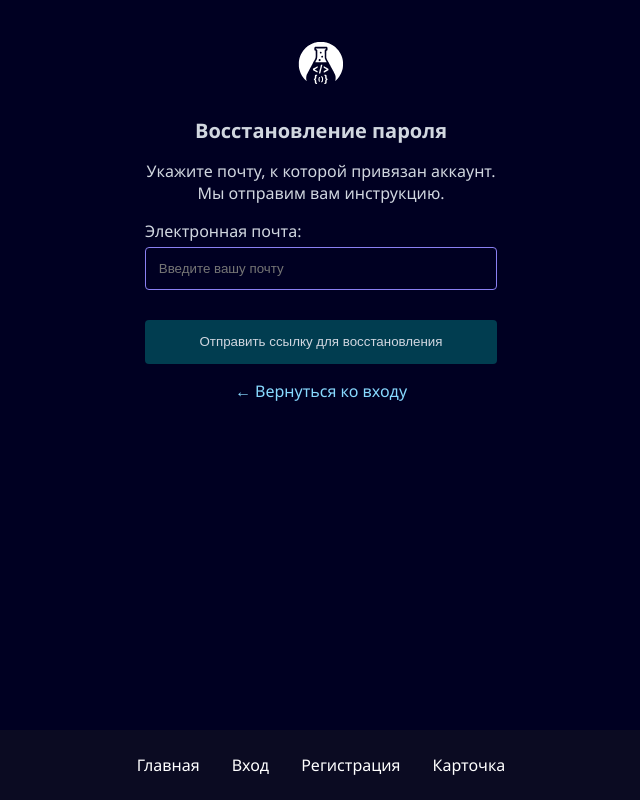
After one commit to Verefer/WebElementsLab.ru, a PHP site: page /password_reset.php in a window 1280 px wide. The commit adds this page. Shown: the whole page, without its empty margins (319-959 px from the left). Run offline with PHP 8.4, Linux system fonts and the light colour scheme.

Commit message:
Форма сброса пароля 	modified:   includes/footer.php 	modified:   login.php 	new file:   password_reset.php

```diff
--- a/includes/footer.php
+++ b/includes/footer.php
@@ -1,6 +1,6 @@
 <footer>
-    <a href="#">Пункт</a>
-    <a href="#">Пункт</a>
-    <a href="#">Пункт</a>
-    <a href="#">Пункт</a>
+    <a href="/">Главная</a>
+    <a href="login.php">Вход</a>
+    <a href="register.php">Регистрация</a>
+    <a href="card.php">Карточка</a>
 </footer>
--- a/login.php
+++ b/login.php
@@ -31,7 +31,7 @@
                 <div class="position-relative">
                     <label for="password">Пароль:</label>
                     <input type="password" name="password" id="password" class="form-control form-control js-password-field" autocomplete="current-password" required="required" placeholder="Введите ваш пароль">
-                    <a class="label-link link-form position-absolute top-0 right-0" id="forgot-password" href="/password_reset">Забыли пароль?</a>
+                    <a class="label-link link-form position-absolute top-0 right-0" id="forgot-password" href="password_reset.php">Забыли пароль?</a>
                 </div>
                 <div>
                     <input type="submit" value="Войти">
--- /dev/null
+++ b/password_reset.php
@@ -0,0 +1,47 @@
+<!DOCTYPE html>
+<html lang="ru">
+<head>
+    <meta charset="UTF-8">
+    <meta name="viewport" content="width=device-width, initial-scale=1.0">
+    <link rel="icon" href="assets/img/favicon.ico">
+    <meta name="theme-color" content="#000000">
+    <meta name="description" content="Восстановление пароля">
+    <link rel="apple-touch-icon" href="assets/img/logo192.png">
+    <title>Восстановление пароля | WebElementsLab</title>
+    <link rel="stylesheet" href="assets/style.css">
+</head>
+<body>
+<div class="wrapper">
+<main>
+    <div class="authentication">
+        <div class="auth-text-up">
+            <a href="index.php">
+                <img src="assets/img/logo.svg" alt="logo" class="auth-logo">
+            </a>
+            <h1>Восстановление пароля</h1>
+            <p class="subtext">Укажите почту, к которой привязан аккаунт. Мы отправим вам инструкцию.</p>
+        </div>
+
+        <div class="auth-form">
+            <form name="passwordResetForm" method="post">
+                <div>
+                    <label for="email">Электронная почта:</label>
+                    <input type="text" name="email" id="email" required="required" class="form-control" placeholder="Введите вашу почту">
+                </div>
+                <div>
+                    <input type="submit" value="Отправить ссылку для восстановления">
+                </div>
+            </form>
+        </div>
+
+        <div class="auth-footer">
+            <div class="auth-down">
+                <a class="link-form" href="login.php">← Вернуться ко входу</a>
+            </div>
+        </div>
+    </div>
+</main>
+<?php require_once 'includes/footer.php'; ?>
+</div>
+</body>
+</html>
```
